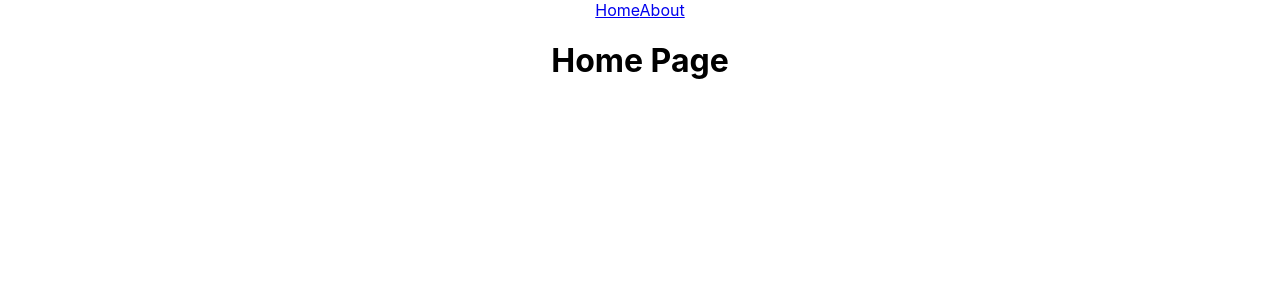
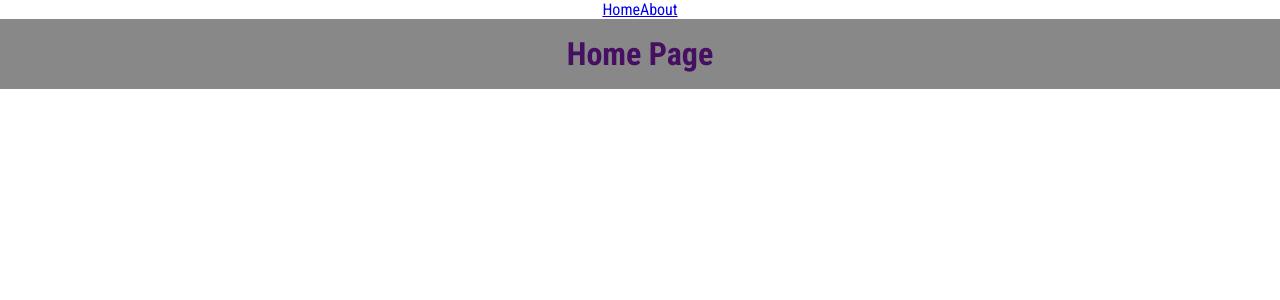
Before and after one commit to milanstojadinovic/router-basics, a React (Create React App) app: page /home in a window 1280 px wide. Shown: the top 300 px of the page. Built offline with nearby package versions, Linux system fonts and the light colour scheme.

Commit message:
added some basic styling for Home and About

```diff
--- a/src/index.css
+++ b/src/index.css
@@ -1,13 +1,7 @@
-body {
+@import url('https://fonts.googleapis.com/css2?family=Roboto+Condensed:wght@300;400;700&display=swap');
+
+* {
   margin: 0;
-  font-family: -apple-system, BlinkMacSystemFont, 'Segoe UI', 'Roboto', 'Oxygen',
-    'Ubuntu', 'Cantarell', 'Fira Sans', 'Droid Sans', 'Helvetica Neue',
-    sans-serif;
-  -webkit-font-smoothing: antialiased;
-  -moz-osx-font-smoothing: grayscale;
+  padding: 0;
+  font-family: 'Roboto Condensed', sans-serif;
 }
-
-code {
-  font-family: source-code-pro, Menlo, Monaco, Consolas, 'Courier New',
-    monospace;
-}
--- /dev/null
+++ b/src/routes/About.css
@@ -0,0 +1,8 @@
+.about {
+  padding: 1rem;
+  background-color: #222222;
+}
+
+.about__main-title {
+  color: #eeeeee;
+}
--- a/src/routes/About.js
+++ b/src/routes/About.js
@@ -1,9 +1,10 @@
 import React from 'react';
+import './About.css';
 
 const About = () => {
   return (
-    <div>
-      <h1>About Me Page</h1>
+    <div className='about'>
+      <h1 className='about__main-title'>About Me Page</h1>
     </div>
   );
 };
--- /dev/null
+++ b/src/routes/Home.css
@@ -0,0 +1,8 @@
+.home {
+  padding: 1rem;
+  background-color: #888;
+}
+
+.home__main-title {
+  color: #460f62;
+}
--- a/src/routes/Home.js
+++ b/src/routes/Home.js
@@ -1,9 +1,10 @@
 import React from 'react';
+import './Home.css';
 
 const Home = () => {
   return (
-    <div>
-      <h1>Home Page</h1>
+    <div className='home'>
+      <h1 className='home__main-title'>Home Page</h1>
     </div>
   );
 };
```
